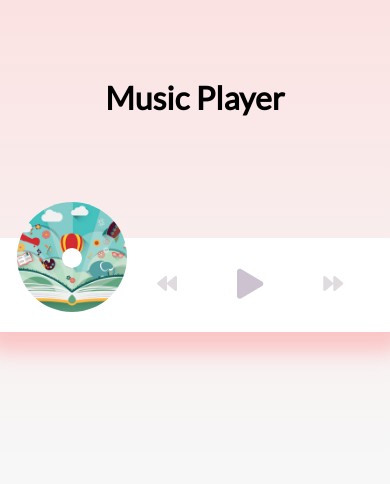
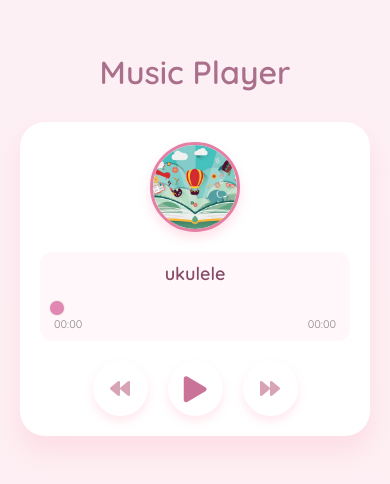
Before and after one commit to Ritesh1coder/Music-Player, a plain HTML site: page index.html in a window 390 px wide. Shown: the part 178-662 px from the top of the page. Drawn offline with Linux system fonts and the light colour scheme.

Commit message:
new changes

```diff
--- a/index.html
+++ b/index.html
@@ -15,18 +15,29 @@
     <h1>Music Player</h1>
 
     <div class="music-container" id="music-container">
+      <div class="img-container">
+        <img src="images/ukulele.jpg" alt="music-cover" id="cover" />
+      </div>
+
       <div class="music-info">
-        <h4 id="title"></h4>
-        <div class="progress-container" id="progress-container">
-          <div class="progress" id="progress"></div>
+        <h4 id="title">Ukulele</h4>
+
+        <!-- Spotify style progress bar -->
+        <input
+          type="range"
+          id="progress-bar"
+          class="progress-bar"
+          value="0"
+          min="0"
+          step="0.01"
+        />
+
+        <div class="time-display">
+          <span id="currTime">00:00</span>
+          <span id="durTime">00:00</span>
         </div>
       </div>
 
-      <audio src="music/ukulele.mp3" id="audio"></audio>
-
-      <div class="img-container">
-        <img src="images/ukulele.jpg" alt="music-cover" id="cover" />
-      </div>
       <div class="navigation">
         <button id="prev" class="action-btn">
           <i class="fas fa-backward"></i>
@@ -40,6 +51,8 @@
       </div>
     </div>
 
+    <audio src="music/ukulele.mp3" id="audio"></audio>
+
     <script src="script.js"></script>
   </body>
 </html>
--- a/script.js
+++ b/script.js
@@ -4,175 +4,95 @@ const prevBtn = document.getElementById('prev');
 const nextBtn = document.getElementById('next');
 
 const audio = document.getElementById('audio');
-const progress = document.getElementById('progress');
-const progressContainer = document.getElementById('progress-container');
+const progressBar = document.getElementById('progress-bar');
 const title = document.getElementById('title');
 const cover = document.getElementById('cover');
 const currTime = document.querySelector('#currTime');
 const durTime = document.querySelector('#durTime');
 
-// Song titles
 const songs = ['hey', 'summer', 'ukulele'];
+let songIndex = 2;
+let isSeeking = false;
 
-// Keep track of song
-let songIndex = 2;
-
-// Initially load song details into DOM
 loadSong(songs[songIndex]);
 
-// Update song details
 function loadSong(song) {
   title.innerText = song;
   audio.src = `music/${song}.mp3`;
   cover.src = `images/${song}.jpg`;
 }
 
-// Play song
 function playSong() {
   musicContainer.classList.add('play');
   playBtn.querySelector('i.fas').classList.remove('fa-play');
   playBtn.querySelector('i.fas').classList.add('fa-pause');
-
   audio.play();
 }
 
-// Pause song
 function pauseSong() {
   musicContainer.classList.remove('play');
   playBtn.querySelector('i.fas').classList.add('fa-play');
   playBtn.querySelector('i.fas').classList.remove('fa-pause');
-
   audio.pause();
 }
 
-// Previous song
 function prevSong() {
   songIndex--;
-
-  if (songIndex < 0) {
-    songIndex = songs.length - 1;
-  }
-
+  if (songIndex < 0) songIndex = songs.length - 1;
   loadSong(songs[songIndex]);
-
   playSong();
 }
 
-// Next song
 function nextSong() {
   songIndex++;
-
-  if (songIndex > songs.length - 1) {
-    songIndex = 0;
-  }
-
+  if (songIndex > songs.length - 1) songIndex = 0;
   loadSong(songs[songIndex]);
-
   playSong();
 }
 
-// Update progress bar
+// Update progress bar as song plays
 function updateProgress(e) {
-  const { duration, currentTime } = e.srcElement;
-  const progressPercent = (currentTime / duration) * 100;
-  progress.style.width = `${progressPercent}%`;
+  if (!isSeeking) {
+    const { duration, currentTime } = e.srcElement;
+    progressBar.max = duration;
+    progressBar.value = currentTime;
+    const percent = (currentTime / duration) * 100;
+    progressBar.style.setProperty('--progress', `${percent}%`);
+  }
 }
 
-// Set progress bar
-function setProgress(e) {
-  const width = this.clientWidth;
-  const clickX = e.offsetX;
-  const duration = audio.duration;
-
-  audio.currentTime = (clickX / width) * duration;
+// Display time nicely
+function DurTime(e) {
+  const { duration, currentTime } = e.srcElement;
+  function formatTime(time) {
+    const mins = Math.floor(time / 60) || 0;
+    const secs = Math.floor(time % 60) || 0;
+    return `${String(mins).padStart(2, '0')}:${String(secs).padStart(2, '0')}`;
+  }
+  currTime.innerHTML = formatTime(currentTime);
+  durTime.innerHTML = formatTime(duration);
 }
 
-//get duration & currentTime for Time of song
-function DurTime (e) {
-	const {duration,currentTime} = e.srcElement;
-	var sec;
-	var sec_d;
+// Drag progress bar
+progressBar.addEventListener('input', (e) => {
+  isSeeking = true;
+  const value = e.target.value;
+  const percent = (value / audio.duration) * 100;
+  progressBar.style.setProperty('--progress', `${percent}%`);
+});
 
-	// define minutes currentTime
-	let min = (currentTime==null)? 0:
-	 Math.floor(currentTime/60);
-	 min = min <10 ? '0'+min:min;
+progressBar.addEventListener('change', (e) => {
+  audio.currentTime = e.target.value;
+  isSeeking = false;
+});
 
-	// define seconds currentTime
-	function get_sec (x) {
-		if(Math.floor(x) >= 60){
-
-			for (var i = 1; i<=60; i++){
-				if(Math.floor(x)>=(60*i) && Math.floor(x)<(60*(i+1))) {
-					sec = Math.floor(x) - (60*i);
-					sec = sec <10 ? '0'+sec:sec;
-				}
-			}
-		}else{
-		 	sec = Math.floor(x);
-		 	sec = sec <10 ? '0'+sec:sec;
-		 }
-	}
-
-	get_sec (currentTime,sec);
-
-	// change currentTime DOM
-	currTime.innerHTML = min +':'+ sec;
-
-	// define minutes duration
-	let min_d = (isNaN(duration) === true)? '0':
-		Math.floor(duration/60);
-	 min_d = min_d <10 ? '0'+min_d:min_d;
-
-
-	 function get_sec_d (x) {
-		if(Math.floor(x) >= 60){
-
-			for (var i = 1; i<=60; i++){
-				if(Math.floor(x)>=(60*i) && Math.floor(x)<(60*(i+1))) {
-					sec_d = Math.floor(x) - (60*i);
-					sec_d = sec_d <10 ? '0'+sec_d:sec_d;
-				}
-			}
-		}else{
-		 	sec_d = (isNaN(duration) === true)? '0':
-		 	Math.floor(x);
-		 	sec_d = sec_d <10 ? '0'+sec_d:sec_d;
-		 }
-	}
-
-	// define seconds duration
-
-	get_sec_d (duration);
-
-	// change duration DOM
-	durTime.innerHTML = min_d +':'+ sec_d;
-
-};
-
-// Event listeners
 playBtn.addEventListener('click', () => {
   const isPlaying = musicContainer.classList.contains('play');
-
-  if (isPlaying) {
-    pauseSong();
-  } else {
-    playSong();
-  }
+  isPlaying ? pauseSong() : playSong();
 });
 
-// Change song
 prevBtn.addEventListener('click', prevSong);
 nextBtn.addEventListener('click', nextSong);
-
-// Time/song update
 audio.addEventListener('timeupdate', updateProgress);
-
-// Click on progress bar
-progressContainer.addEventListener('click', setProgress);
-
-// Song ends
+audio.addEventListener('timeupdate', DurTime);
 audio.addEventListener('ended', nextSong);
-
-// Time of song
-audio.addEventListener('timeupdate',DurTime);
--- a/style.css
+++ b/style.css
@@ -1,63 +1,64 @@
-@import url('https://fonts.googleapis.com/css?family=Lato&display=swap');
+@import url('https://fonts.googleapis.com/css2?family=Quicksand:wght@400;600&display=swap');
 
 * {
   box-sizing: border-box;
+  margin: 0;
+  padding: 0;
 }
 
 body {
-  background-image: linear-gradient(
-    0deg,
-    rgba(247, 247, 247, 1) 23.8%,
-    rgba(252, 221, 221, 1) 92%
-  );
-  height: 100vh;
+  background: linear-gradient(180deg, #fdf0f6, #fdeff2);
+  min-height: 100vh;
   display: flex;
   flex-direction: column;
   align-items: center;
   justify-content: center;
-  font-family: 'Lato', sans-serif;
-  margin: 0;
+  font-family: 'Quicksand', sans-serif;
+  padding: 20px;
+  color: #444;
+  text-align: center;
+}
+
+h1 {
+  font-size: 32px;
+  margin-bottom: 10px;
+  color: #aa6f8a;
 }
 
 .music-container {
-  background-color: #fff;
-  border-radius: 15px;
-  box-shadow: 0 20px 20px 0 rgba(252, 169, 169, 0.6);
+  background-color: #ffffff;
+  border-radius: 25px;
+  box-shadow: 0 15px 25px rgba(255, 179, 200, 0.3);
   display: flex;
-  padding: 20px 30px;
-  position: relative;
-  margin: 100px 0;
-  z-index: 10;
+  flex-direction: column;
+  align-items: center;
+  padding: 25px;
+  margin-top: 20px;
+  width: 100%;
+  max-width: 420px;
+  transition: box-shadow 0.3s ease;
+}
+
+.music-container:hover {
+  box-shadow: 0 18px 30px rgba(255, 179, 200, 0.4);
 }
 
 .img-container {
   position: relative;
-  width: 110px;
-}
-
-.img-container::after {
-  content: '';
-  background-color: #fff;
-  border-radius: 50%;
-  position: absolute;
-  bottom: 100%;
-  left: 50%;
-  width: 20px;
-  height: 20px;
-  transform: translate(-50%, 50%);
+  width: 100px;
+  height: 100px;
+  margin-bottom: 15px;
 }
 
 .img-container img {
   border-radius: 50%;
   object-fit: cover;
-  height: 110px;
-  width: inherit;
-  position: absolute;
-  bottom: 0;
-  left: 0;
-  animation: rotate 3s linear infinite;
-
+  height: 100px;
+  width: 100px;
+  animation: rotate 5s linear infinite;
   animation-play-state: paused;
+  border: 3px solid #e67fa4; /* darker pink border */
+  box-shadow: 0 6px 12px rgba(255, 179, 200, 0.4);
 }
 
 .music-container.play .img-container img {
@@ -68,74 +69,141 @@ body {
   from {
     transform: rotate(0deg);
   }
-
   to {
     transform: rotate(360deg);
   }
 }
 
+.music-info {
+  width: 100%;
+  padding: 10px;
+  border-radius: 12px;
+  background-color: #fff7f9;
+  margin-top: 5px;
+}
+
+.music-info h4 {
+  margin-bottom: 10px;
+  font-size: 18px;
+  font-weight: 600;
+  color: #874d68;
+}
+
+/* 🎚️ Custom Range Slider (progress bar) */
+.progress-bar {
+  -webkit-appearance: none;
+  width: 100%;
+  height: 8px;
+  background: linear-gradient(to right, #e287b2 var(--progress, 0%), #f9d6e4 0%);
+  border-radius: 50px;
+  outline: none;
+  margin-bottom: 6px;
+  cursor: pointer;
+}
+
+/* Remove default track */
+.progress-bar::-webkit-slider-runnable-track {
+  height: 8px;
+  background: transparent;
+}
+
+/* Dot thumb */
+.progress-bar::-webkit-slider-thumb {
+  -webkit-appearance: none;
+  appearance: none;
+  width: 14px;
+  height: 14px;
+  border-radius: 50%;
+  background: #e287b2;
+  cursor: pointer;
+  box-shadow: 0 0 2px rgba(0, 0, 0, 0.2);
+  margin-top: -3px;
+  transition: background 0.2s;
+}
+
+.progress-bar::-moz-range-thumb {
+  width: 14px;
+  height: 14px;
+  border-radius: 50%;
+  background: #e287b2;
+  cursor: pointer;
+  border: none;
+}
+
+.time-display {
+  display: flex;
+  justify-content: space-between;
+  font-size: 12px;
+  color: #888;
+  padding: 0 4px;
+}
+
 .navigation {
+  display: flex;
+  justify-content: center;
+  margin-top: 20px;
+  width: 100%;
+}
+
+.action-btn {
+  background: #fff;
+  border: none;
+  color: #d8a3b5;
+  font-size: 22px;
+  margin: 0 15px;
+  width: 60px;
+  height: 60px;
+  border-radius: 50%;
+  cursor: pointer;
   display: flex;
   align-items: center;
   justify-content: center;
-  z-index: 1;
+  box-shadow: 0 5px 10px rgba(255, 179, 200, 0.3);
+  transition: background 0.3s ease, transform 0.2s;
 }
 
-.action-btn {
-  background-color: #fff;
-  border: 0;
-  color: #dfdbdf;
-  font-size: 20px;
-  cursor: pointer;
-  padding: 10px;
-  margin: 0 20px;
+.action-btn:hover {
+  background: #fce3eb;
+  transform: scale(1.1);
 }
 
-.action-btn.action-btn-big {
-  color: #cdc2d0;
-  font-size: 30px;
+.action-btn-big {
+  font-size: 28px;
+  color: #c97398;
 }
 
-.action-btn:focus {
-  outline: 0;
+/* 📱 Mobile Responsive */
+@media (max-width: 600px) {
+  .music-container {
+    padding: 20px;
+  }
+
+  .img-container {
+    width: 90px;
+    height: 90px;
+  }
+
+  .img-container img {
+    width: 90px;
+    height: 90px;
+  }
+
+  .action-btn {
+    font-size: 20px;
+    margin: 0 10px;
+    width: 55px;
+    height: 55px;
+  }
+
+  .action-btn-big {
+    font-size: 26px;
+  }
+
+  .progress-bar {
+    height: 6px;
+  }
+
+  .time-display {
+    font-size: 11px;
+  }
 }
-
-.music-info {
-  background-color: rgba(255, 255, 255, 0.5);
-  border-radius: 15px 15px 0 0;
-  position: absolute;
-  top: 0;
-  left: 20px;
-  width: calc(100% - 40px);
-  padding: 10px 10px 10px 150px;
-  opacity: 0;
-  transform: translateY(0%);
-  transition: transform 0.3s ease-in, opacity 0.3s ease-in;
-  z-index: 0;
-}
-
-.music-container.play .music-info {
-  opacity: 1;
-  transform: translateY(-100%);
-}
-
-.music-info h4 {
-  margin: 0;
-}
-
-.progress-container {
-  background: #fff;
-  border-radius: 5px;
-  cursor: pointer;
-  margin: 10px 0;
-  height: 4px;
-  width: 100%;
-}
-
-.progress {
-  background-color: #fe8daa;
-  border-radius: 5px;
-  height: 100%;
-  width: 0%;
-  transition: width 0.1s linear;
-}
```
